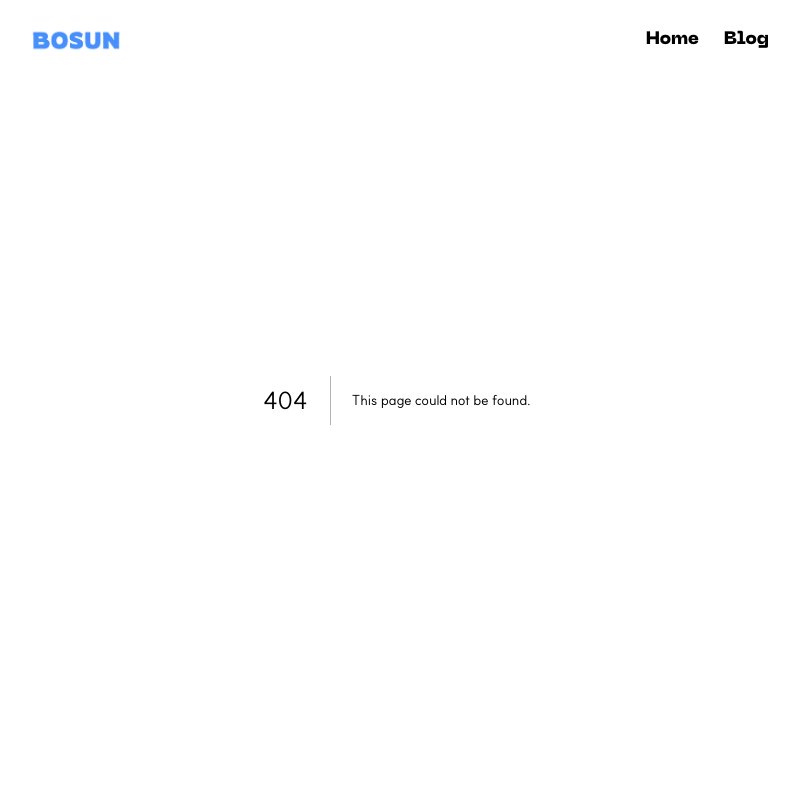
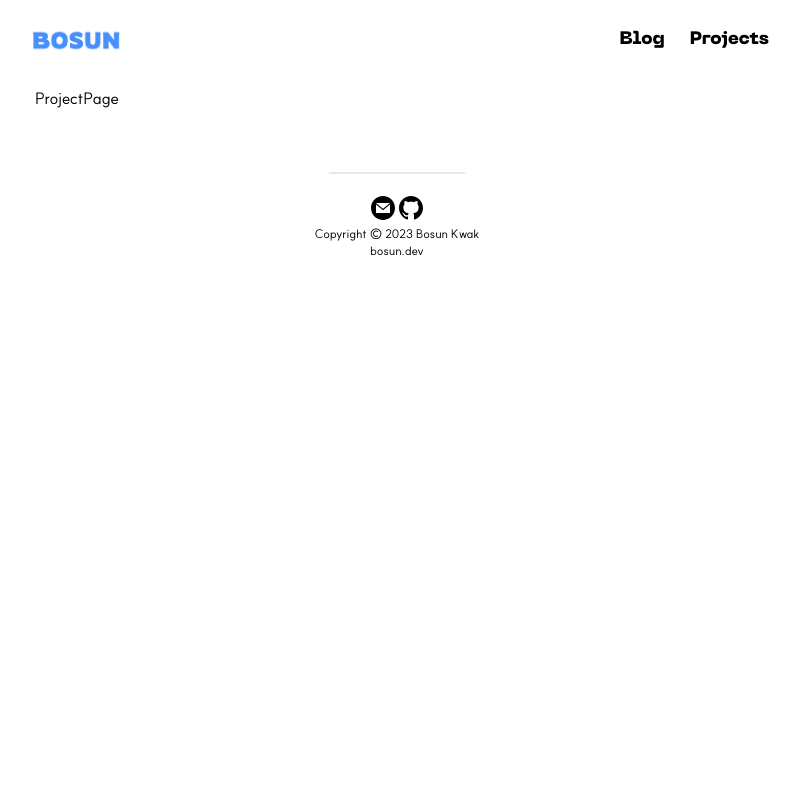
Before and after one commit to 0214kbs/bosun.dev, a Next.js app: page /projects in a window 1280 px wide. Before the commit this address had no page. Shown: the top 800 px of the page, without its empty margins (243-1043 px from the left). Built offline with nearby package versions, Linux system fonts and the light colour scheme.

Commit message:
Feat: Project 페이지 추가

```diff
--- /dev/null
+++ b/src/app/projects/page.tsx
@@ -0,0 +1,12 @@
+import ProjectPage from "@/pageComponents/projects";
+import { Metadata } from "next";
+
+export const metadata: Metadata = {
+	title: "Project Page",
+	description: "Bosun Kwak의 프로젝트 모음 입니다. ",
+	authors: [{ name: "BosunKwak", url: "https://bosun-dev.vercel.app/" }],
+};
+
+export default function Projects() {
+	return <ProjectPage />;
+}
--- a/src/components/common/navbar/index.tsx
+++ b/src/components/common/navbar/index.tsx
@@ -2,12 +2,20 @@
 
 import navlinks from "./navlinks/Navlinks";
 import { StyledNav, StyledNavLink } from "./Navbar.styled";
+import { useRouter } from "next/navigation";
 
 function NavbarComponent() {
+	const router = useRouter();
 	return (
 		<header style={{ position: "fixed", width: "100%", zIndex: "100", backgroundColor: "white" }}>
 			<StyledNav>
-				<img src="/bosun.png" style={{ height: "1.6rem", cursor: "pointer" }} />
+				<img
+					src="/bosun.png"
+					style={{ height: "1.6rem", cursor: "pointer" }}
+					onClick={() => {
+						router.push("/");
+					}}
+				/>
 				<div style={{ display: "flex", gap: "25px" }}>
 					{navlinks.map((item) => {
 						const { title, location } = item;
--- a/src/components/common/navbar/navlinks/Navlinks.ts
+++ b/src/components/common/navbar/navlinks/Navlinks.ts
@@ -1,6 +1,6 @@
 const navlinks: { title: string; location: string }[] = [
-	{ title: "Home", location: "/" },
 	{ title: "Blog", location: "/blog" },
+	{ title: "Projects", location: "/projects" },
 ];
 
 export default navlinks;
--- /dev/null
+++ b/src/pageComponents/projects/Projects.styled.tsx
@@ -0,0 +1,10 @@
+import styled from "styled-components";
+
+const StyledContainer = styled.div`
+	max-width: 740px;
+	margin: auto;
+	padding: 0 8px;
+	padding-top: 5.5rem;
+`;
+
+export { StyledContainer };
--- /dev/null
+++ b/src/pageComponents/projects/index.tsx
@@ -0,0 +1,8 @@
+"use client";
+import { StyledContainer } from "./Projects.styled";
+
+const ProjectPage = () => {
+	return <StyledContainer>ProjectPage</StyledContainer>;
+};
+
+export default ProjectPage;
```
